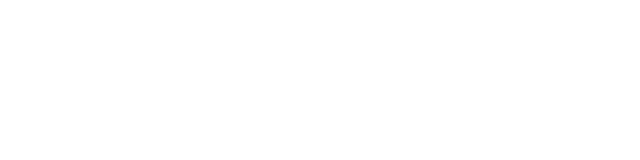
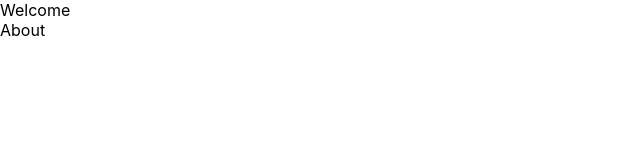
Before and after one commit to nocdim/PROJECT_QUARTZ, a React (Create React App) app in the folder web/client/: page / in a window 1280 px wide. Before the commit this address had no page. Shown: the top 160 px of the page, without its empty margins (0-640 px from the left). Built offline with nearby package versions, Linux system fonts and the light colour scheme.

Commit message:
error fixed

```diff
--- a/web/client/src/routes/appRouter.jsx
+++ b/web/client/src/routes/appRouter.jsx
@@ -6,15 +6,15 @@
     let role = 'ADMIN'; //placeholder for now
     return (
         <Routes>
-            {role === 'ADMIN' && authAdminRoutes.map(({path, element}) => {
+            {role === 'ADMIN' && authAdminRoutes.map(({path, element}) =>
                 <Route key={path} exact path={path} element={element}/>
-            })}
-            {role === 'USER' && authUserRoutes.map(({path, element}) => {
+            )}
+            {role === 'USER' && authUserRoutes.map(({path, element}) =>
                 <Route key={path} exact path={path} element={element}/>
-            })}
-            {publicRoutes.map(({path, element}) => {
+            )}
+            {publicRoutes.map(({path, element}) =>
                 <Route key={path} exact path={path} element={element}/>
-            })}
+            )}
         </Routes>
     )
 }
```
